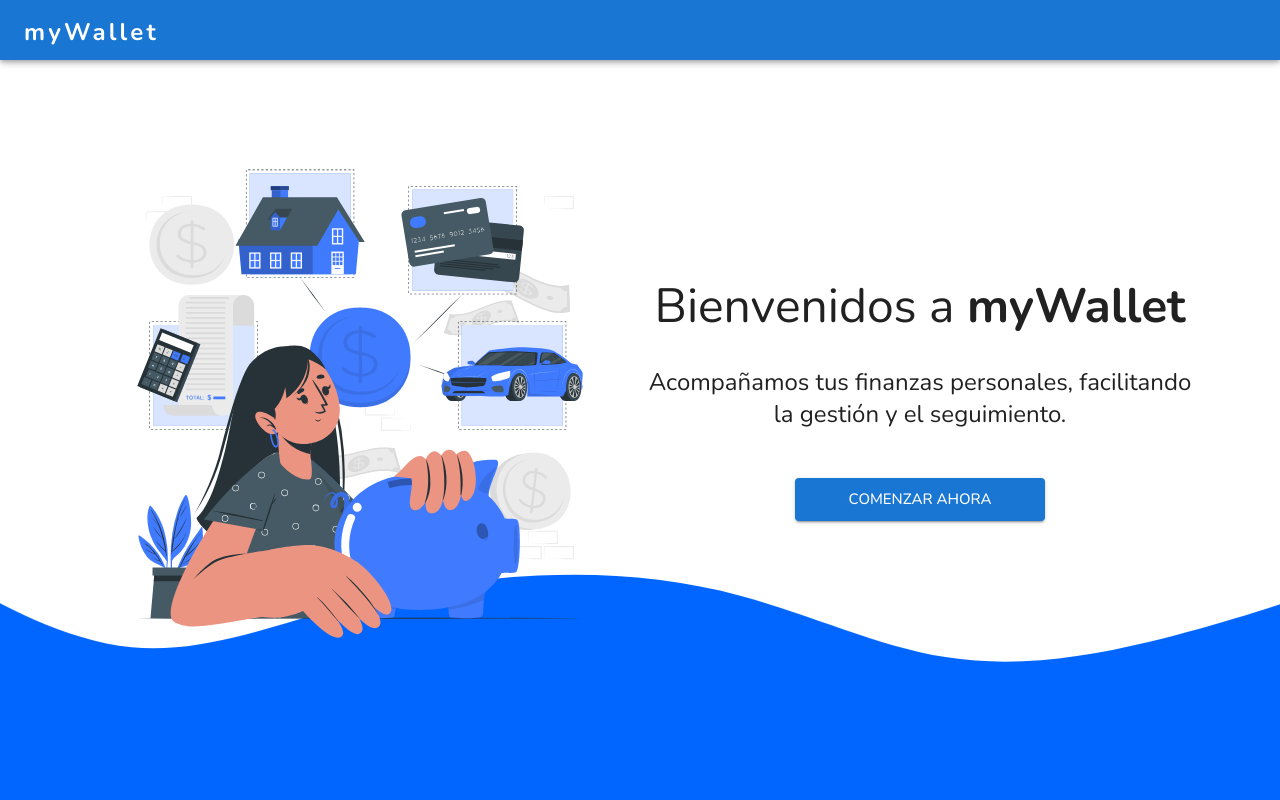
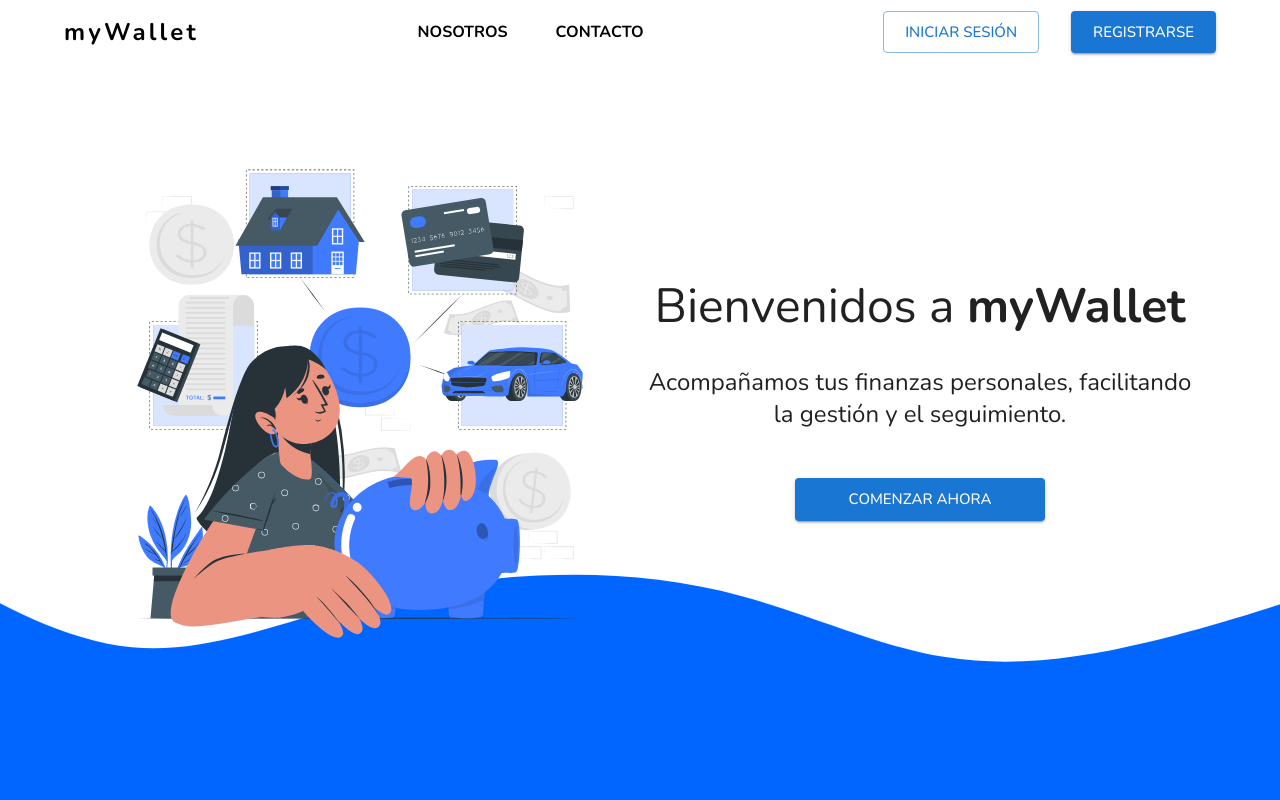
Before and after one commit to fgorordo/desafio-fullstack-alkemy, a React (Vite) app in the folder root/frontend/: page / in a window 1280 px wide. Shown: the top 800 px of the page. Built offline with nearby package versions, Linux system fonts and the light colour scheme; what yup-password would draw is missing.

Commit message:
moving from work to home, saving changes, improved header and some responsive fixes

```diff
--- a/root/frontend/src/components/Header/Header.jsx
+++ b/root/frontend/src/components/Header/Header.jsx
@@ -1,59 +1,19 @@
-import { AppBar, Box, Button, Container, Divider, IconButton, Menu, MenuItem, Slide, Toolbar, Typography, useScrollTrigger } from '@mui/material';
-import React, { useState } from 'react';
-import SavingsIcon from '@mui/icons-material/Savings';
-import { Link, NavLink } from 'react-router-dom';
-import MenuIcon from '@mui/icons-material/Menu';
-import { HowToReg, Login, WarningOutlined } from '@mui/icons-material';
-import EmailIcon from '@mui/icons-material/Email';
-import InfoIcon from '@mui/icons-material/Info';
-
-const pages = [
-  {
-    menu: "Nosotros",
-    url: "/about",
-    icon: <InfoIcon />,
-  },
-  {
-    menu: "Contacto",
-    url: "/contact",
-    icon: <EmailIcon />,
-  },
-]
-
-function HideOnScroll(props) {
-  const { children, window } = props;
-  // Note that you normally won't need to set the window ref as useScrollTrigger
-  // will default to window.
-  // This is only being set here because the demo is in an iframe.
-  const trigger = useScrollTrigger({
-    target: window ? window() : undefined,
-  });
-
-  return (
-    <Slide appear={false} direction="down" in={!trigger}>
-      {children}
-    </Slide>
-  );
-};
+import { AppBar, Container, Toolbar, Typography } from '@mui/material';
+import React from 'react';
+import { Link } from 'react-router-dom';
+import MobileMenu from '../common/Header/MobileMenu';
+import HideHeaderOnScroll from '../common/Header/HideHeaderOnScroll';
+import DesktopMenu from '../common/Header/DesktopMenu';
 
 
+const pages = ["Nosotros", "Contacto"]
+const settings = ["Inicio", "Cuenta", "Perfil", "Cerrar sesión"]
 
 const Header = () => {
-  const [anchorElNav, setAnchorElNav] = useState(null);
-  const [anchorElUser, setAnchorElUser] = useState(null);
-
-  const handleOpenNavMenu = (event) => {
-    setAnchorElNav(event.currentTarget);
-  };
-
-  const handleCloseNavMenu = () => {
-    setAnchorElNav(null);
-  };
-
   return (
-    <HideOnScroll>
-      <AppBar sx={{height:"60px",}}>
-        <Container maxWidth="xl">
+    <HideHeaderOnScroll>
+      <AppBar position="fixed" elevation={0} sx={{backgroundColor:"#fff"}}>
+        <Container maxWidth="lg">
           <Toolbar disableGutters sx={{ display: "flex", justifyContent: "space-between" }}>
             <Typography
               variant="h5"
@@ -63,56 +23,18 @@ const Header = () => {
               sx={{
                 fontWeight: 700,
                 textDecoration: "none",
-                color: "inherit",
+                color: "#000",
                 letterSpacing: ".2rem"
               }}
             >
               myWallet
             </Typography>
-            <Box sx={{ display: { xs: "flex", md: "none" } }}>
-              <IconButton
-                size="large"
-                color="inherit"
-                onClick={handleOpenNavMenu}
-              >
-                <MenuIcon fontSize="2rem" />
-              </IconButton>
-              <Menu
-                open={Boolean(anchorElNav)}
-                onClose={handleCloseNavMenu}
-                anchorEl={anchorElNav}
-                anchorOrigin={{
-                  vertical: "bottom",
-                  horizontal: "right",
-                }}
-                keepMounted
-              >
-                {
-                  pages.map((page, index) => (
-                    <MenuItem sx={{ minWidth: "300px" }} key={index}>
-                      <Button size="large" startIcon={page.icon} component={NavLink} to={page.url}>
-                        {page.menu}
-                      </Button>
-                    </MenuItem>
-                  ))
-                }
-                <Divider />
-                <MenuItem>
-                  <Button variant="outlined" fullWidth startIcon={<Login />} component={Link} to="/login">
-                    Iniciar sesión
-                  </Button>
-                </MenuItem>
-                <MenuItem>
-                  <Button variant="contained" fullWidth startIcon={<HowToReg />} component={Link} to="/register">
-                    Registrarse
-                  </Button>
-                </MenuItem>
-              </Menu>
-            </Box>
+            <MobileMenu />
+            <DesktopMenu />
           </Toolbar>
         </Container>
       </AppBar>
-    </HideOnScroll>
+    </HideHeaderOnScroll>
   );
 };
 
--- /dev/null
+++ b/root/frontend/src/components/common/Header/DesktopMenu.jsx
@@ -0,0 +1,35 @@
+import { Button, Typography } from '@mui/material'
+import { Box, Container } from '@mui/system'
+import React from 'react'
+import { Link, NavLink } from 'react-router-dom'
+import PrimaryButton from '../Buttons/PrimaryButton/PrimaryButton'
+import SecondaryButton from '../Buttons/SecondaryButton/SecondaryButton'
+
+const DesktopMenu = () => {
+  return (
+    <Box sx={{ display: { xs: "none", md: "flex" }, width: "70%", justifyContent: "space-between" }}>
+      <Box sx={{ display: "flex", gap: "2rem" }}>
+        <Button>
+          <Typography component={NavLink} to="/about" variant="button" sx={{ color: "#000", height: "100%", display: "flex", alignItems: "center", textDecoration: "none", fontSize: "16px", fontWeight: 700 }}>
+            Nosotros
+          </Typography>
+        </Button>
+        <Button>
+          <Typography component={NavLink} to="/contact" variant="button" sx={{ color: "#000", height: "100%", display: "flex", alignItems: "center", textDecoration: "none", fontSize: "16px", fontWeight: 700 }}>
+            Contacto
+          </Typography>
+        </Button>
+      </Box>
+      <Box sx={{ display: "flex", gap: "2rem" }}>
+        <Box>
+          <SecondaryButton size="large" component={Link} to="/login">Iniciar Sesión</SecondaryButton>
+        </Box>
+        <Box>
+          <PrimaryButton size="large" component={Link} to="/register">Registrarse</PrimaryButton>
+        </Box>
+      </Box>
+    </Box>
+  )
+}
+
+export default DesktopMenu
--- /dev/null
+++ b/root/frontend/src/components/common/Header/HideHeaderOnScroll.jsx
@@ -0,0 +1,17 @@
+import React from 'react'
+import useScrollTrigger from '@mui/material/useScrollTrigger';
+import { Slide } from '@mui/material';
+
+const HideHeaderOnScroll = ({ children, window }) => {
+  const trigger = useScrollTrigger({
+    target: window ? window() : undefined,
+  });
+
+  return (
+    <Slide appear={false} direction="down" in={!trigger}>
+      {children}
+    </Slide>
+  );
+}
+
+export default HideHeaderOnScroll
--- /dev/null
+++ b/root/frontend/src/components/common/Header/MobileMenu.jsx
@@ -0,0 +1,78 @@
+import { AppBar, Box, Button, Container, Divider, IconButton, Menu, MenuItem, Slide, Toolbar, Typography, useScrollTrigger } from '@mui/material';
+import React, { useState } from 'react';
+import SavingsIcon from '@mui/icons-material/Savings';
+import { Link, NavLink } from 'react-router-dom';
+import MenuIcon from '@mui/icons-material/Menu';
+import { HowToReg, Login, WarningOutlined } from '@mui/icons-material';
+import EmailIcon from '@mui/icons-material/Email';
+import InfoIcon from '@mui/icons-material/Info';
+
+const pages = [
+  {
+    menu: "Nosotros",
+    url: "/about",
+    icon: <InfoIcon />,
+  },
+  {
+    menu: "Contacto",
+    url: "/contact",
+    icon: <EmailIcon />,
+  },
+];
+
+const MobileMenu = () => {
+  const [anchorElNav, setAnchorElNav] = useState(null);
+
+  const handleOpenNavMenu = (event) => {
+    setAnchorElNav(event.currentTarget);
+  };
+
+  const handleCloseNavMenu = () => {
+    setAnchorElNav(null);
+  };
+
+  return (
+    <Box sx={{ display: { xs: "flex", md: "none" }}}>
+      <IconButton
+        size="large"
+        color="inherit"
+        onClick={handleOpenNavMenu}
+      >
+        <MenuIcon fontSize="2rem" />
+      </IconButton>
+      <Menu
+        open={Boolean(anchorElNav)}
+        onClose={handleCloseNavMenu}
+        anchorEl={anchorElNav}
+        anchorOrigin={{
+          vertical: "bottom",
+          horizontal: "right",
+        }}
+        keepMounted
+      >
+        {
+          pages.map((page, index) => (
+            <MenuItem sx={{ minWidth: "300px" }} key={index}>
+              <Button size="large" startIcon={page.icon} component={NavLink} to={page.url}>
+                {page.menu}
+              </Button>
+            </MenuItem>
+          ))
+        }
+        <Divider />
+        <MenuItem>
+          <Button variant="outlined" fullWidth startIcon={<Login />} component={Link} to="/login">
+            Iniciar sesión
+          </Button>
+        </MenuItem>
+        <MenuItem>
+          <Button variant="contained" fullWidth startIcon={<HowToReg />} component={Link} to="/register">
+            Registrarse
+          </Button>
+        </MenuItem>
+      </Menu>
+    </Box>
+  )
+}
+
+export default MobileMenu
```
